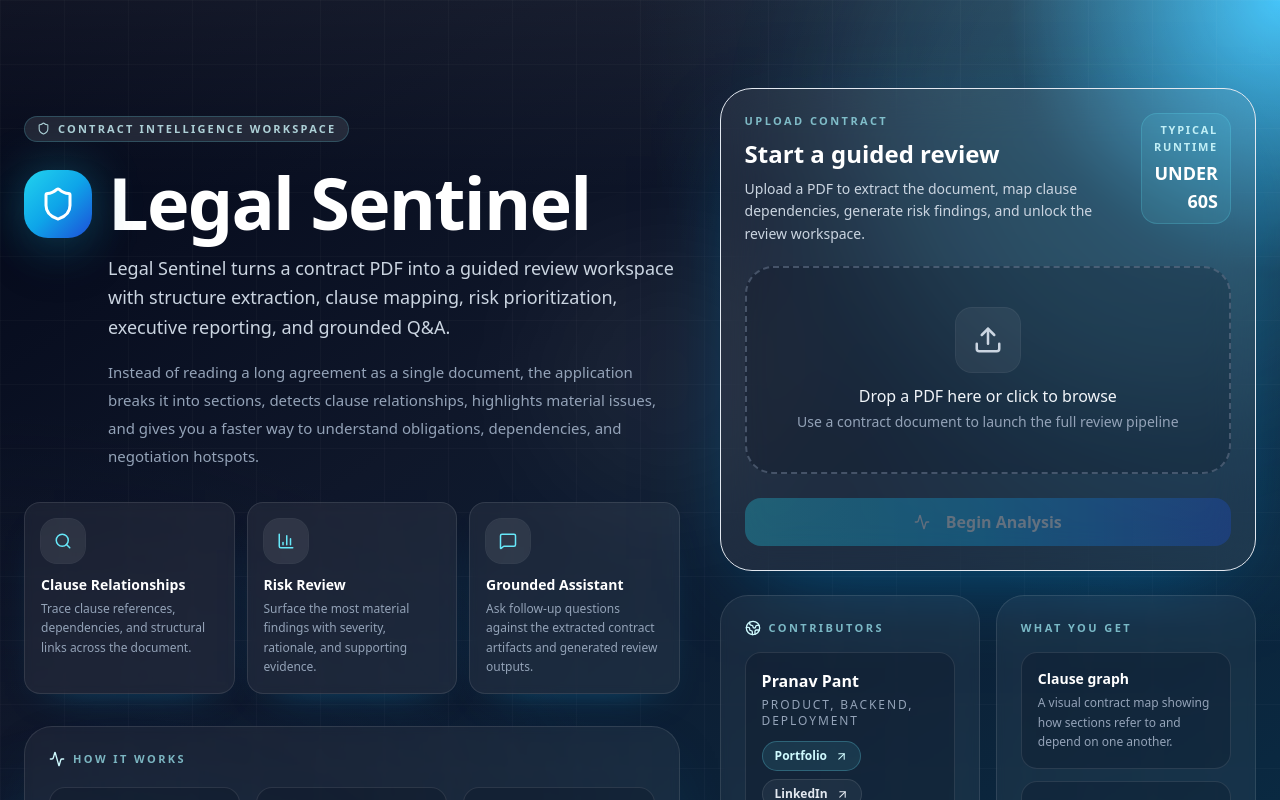
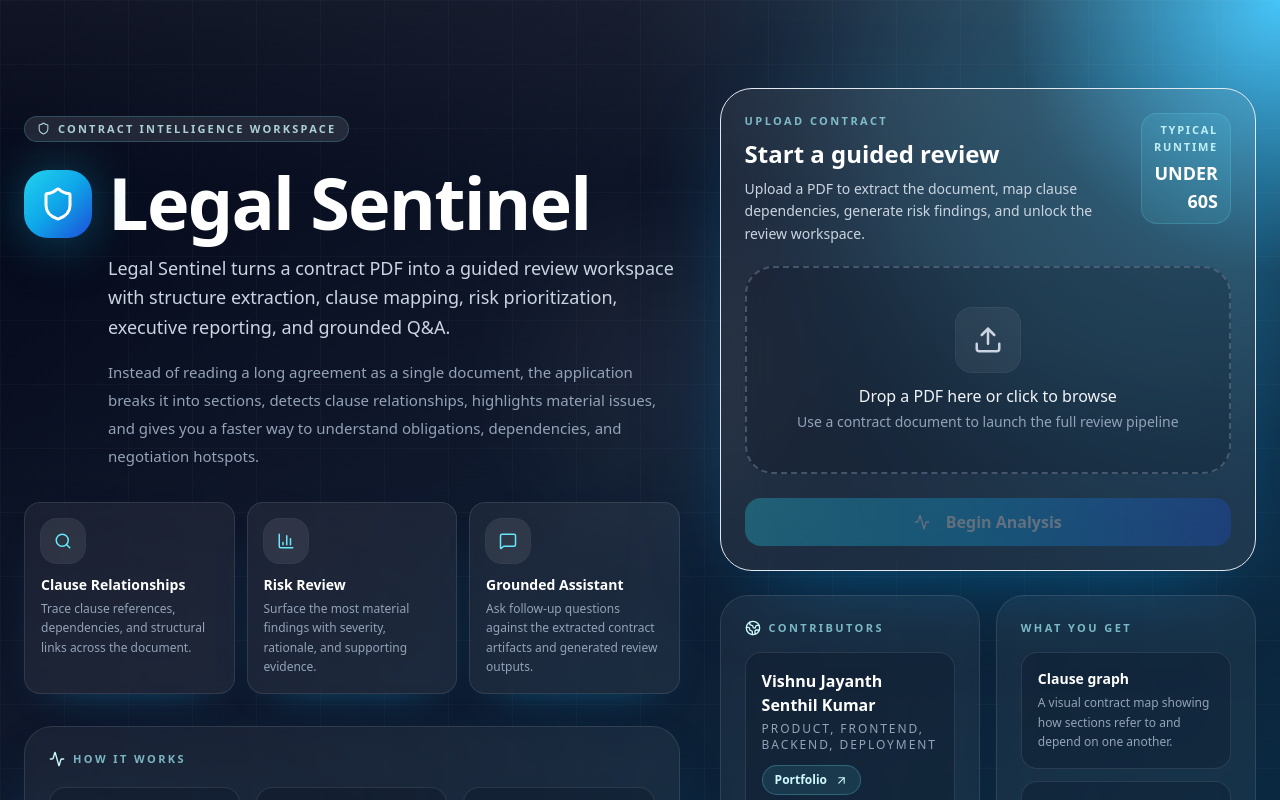
Before and after one commit to Vishnu-VJ24/Legal-Risk-Sentinel, a React (Vite) app in the folder frontend/: page / in a window 1280 px wide. Shown: the top 800 px of the page. Built offline with nearby package versions, Linux system fonts and the light colour scheme; no server answers.

Commit message:
chore: remove Pranav from contributors, update README title, add HF deploy workflow

```diff
--- a/frontend/src/components/LandingPage.tsx
+++ b/frontend/src/components/LandingPage.tsx
@@ -18,14 +18,8 @@ import { cn } from '../lib/utils';
 
 const CONTRIBUTORS = [
   {
-    name: 'Pranav Pant',
-    role: 'Product, Backend, Deployment',
-    portfolioHref: 'https://pranavds-codes.github.io/portfolio/',
-    linkedinHref: 'https://www.linkedin.com/in/pranav-pant-ds/',
-  },
-  {
     name: 'Vishnu Jayanth Senthil Kumar',
-    role: 'Frontend, Experience, Analysis',
+    role: 'Product, Frontend, Backend, Deployment',
     portfolioHref: 'https://vishnu-vj24.github.io/Vishnu-Portfolio/',
     linkedinHref: 'https://www.linkedin.com/in/vishnu--vj/',
   },
```
Also changed, not shown: 1 other file (tests, documents, lock files or other folders).
